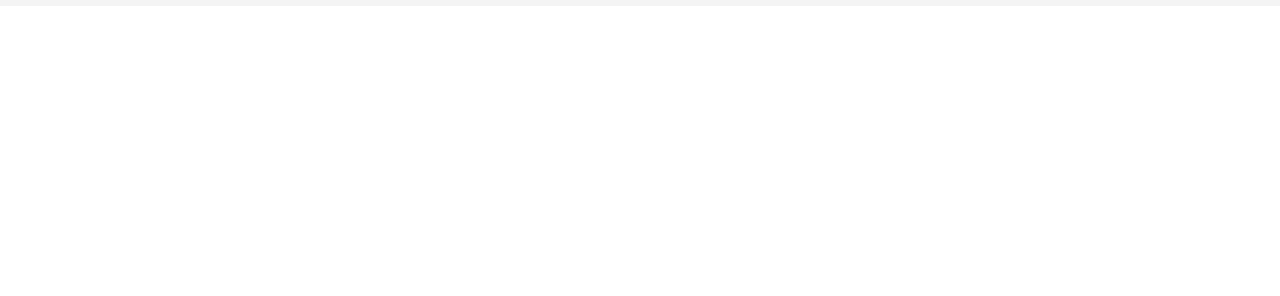
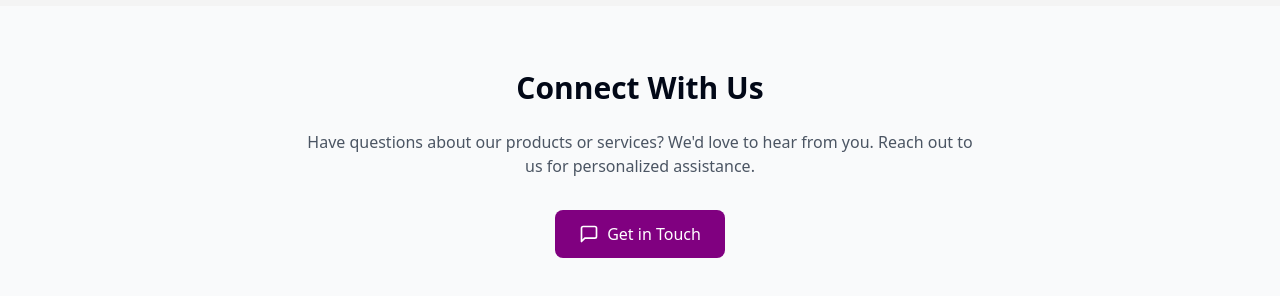
Before and after one commit to aryandebray/rkreate, a React (Vite) app: page / in a window 1280 px wide. Shown: the part 1378-1674 px from the top of the page. Before the commit the page ends 1384 px from the top, so only its background shows below. Built offline with nearby package versions, Linux system fonts and the light colour scheme; grey boxes are pictures that could not be loaded.

Commit message:
Add Contact Page link
Adds a link to the Contact Page after the "Premium Products" section on the home page.  The link will include the text "Connect With Us".

```diff
--- a/src/pages/Index.tsx
+++ b/src/pages/Index.tsx
@@ -1,6 +1,6 @@
 import { useEffect, useRef } from "react";
 import { motion } from "framer-motion";
-import { ArrowRight } from "lucide-react";
+import { ArrowRight, MessageSquare } from "lucide-react";
 import { Link } from "react-router-dom";
 
 const Index = () => {
@@ -116,6 +116,32 @@ const Index = () => {
           </div>
         </div>
       </section>
+
+      {/* Connect With Us Section */}
+      <section className="py-16 bg-gray-50">
+        <div className="container mx-auto px-4">
+          <motion.div
+            initial={{ opacity: 0, y: 20 }}
+            whileInView={{ opacity: 1, y: 0 }}
+            transition={{ duration: 0.6 }}
+            viewport={{ once: true }}
+            className="text-center"
+          >
+            <h2 className="text-3xl font-bold mb-6">Connect With Us</h2>
+            <p className="text-gray-600 mb-8 max-w-2xl mx-auto">
+              Have questions about our products or services? We'd love to hear from you.
+              Reach out to us for personalized assistance.
+            </p>
+            <Link
+              to="/contact"
+              className="inline-flex items-center space-x-2 bg-rkpurple text-white px-6 py-3 rounded-lg hover:bg-rkpurple-dark transition-colors duration-200"
+            >
+              <MessageSquare className="h-5 w-5" />
+              <span>Get in Touch</span>
+            </Link>
+          </motion.div>
+        </div>
+      </section>
     </div>;
 };
 
```
